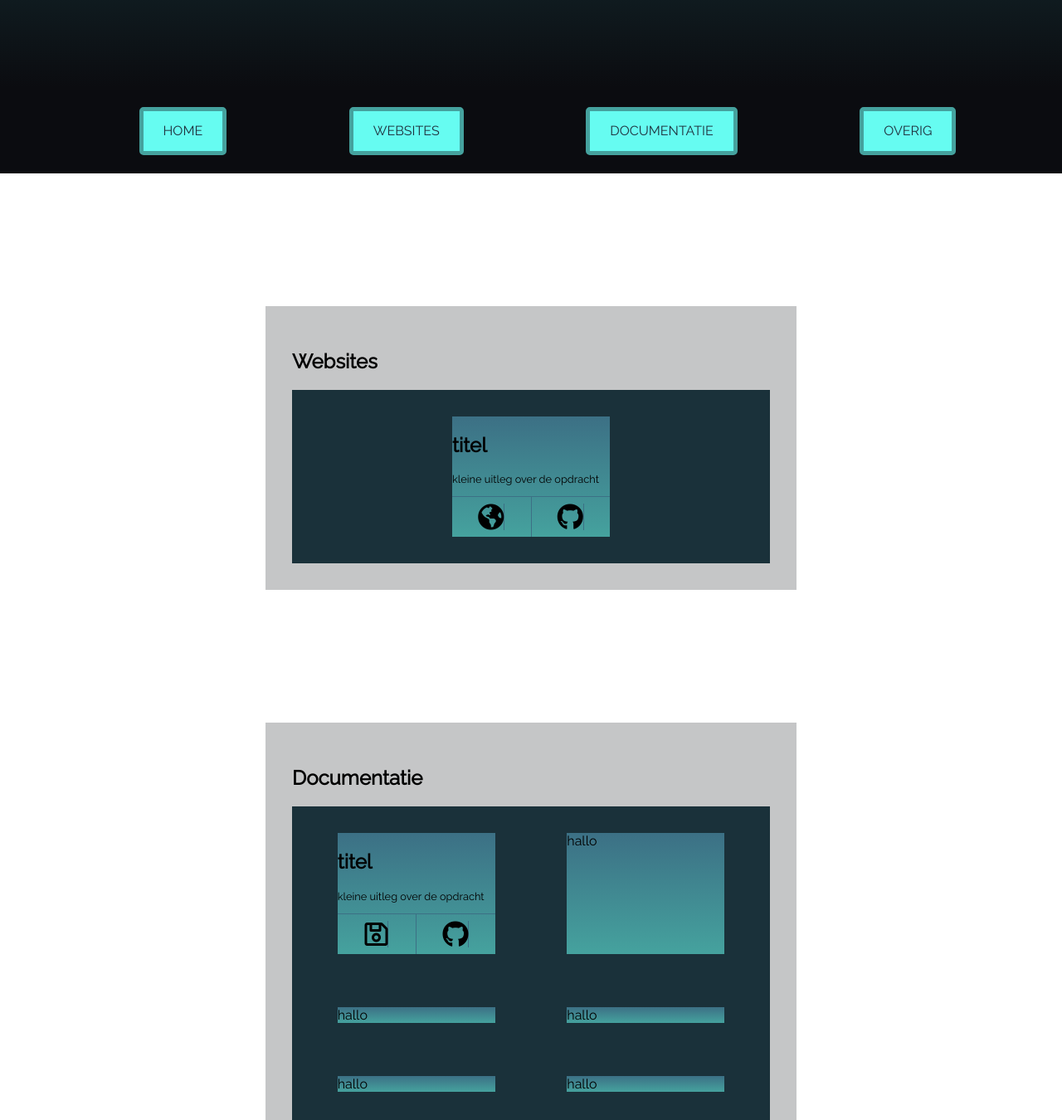
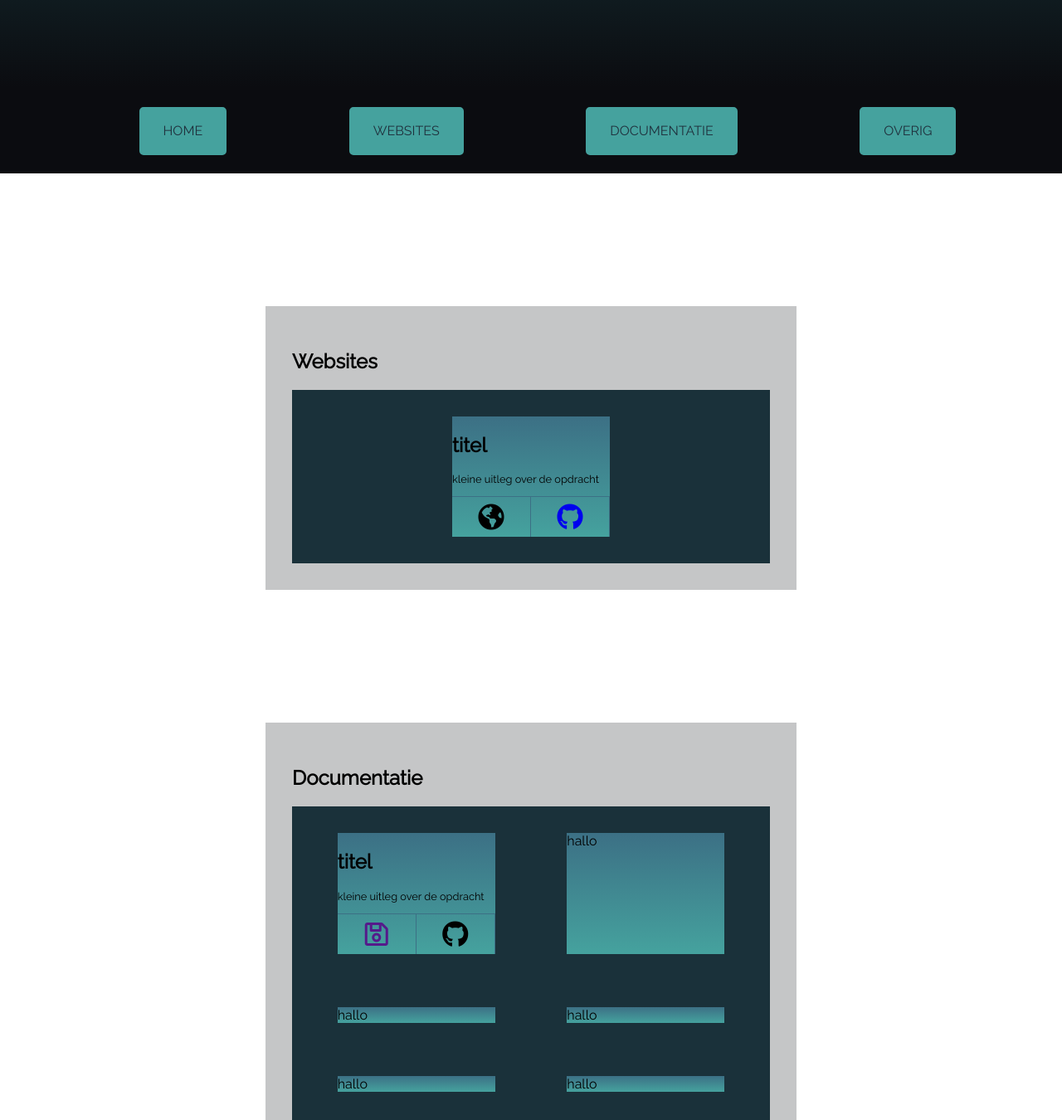
Before and after one commit to puffballl/ondernemerschap, a plain HTML site: page ondernemersportfolio/index.html in a window 1280 px wide. Shown: the part 320-1670 px from the top of the page at 83% size. Drawn offline with Linux system fonts and the light colour scheme.

Commit message:
basis
website en de opdracht interview

```diff
--- a/ondernemersportfolio/index.html
+++ b/ondernemersportfolio/index.html
@@ -4,8 +4,9 @@
         <meta charset="UTF-8">
         <title>Ondernemersportfolio Quinten R</title>
         <link type="text/css" rel="stylesheet" href="styles/style.css">
-        <link href="https://fonts.googleapis.com/css?family=Montserrat|Raleway|Roboto+Slab" rel="stylesheet">     </head>
+        <link href="https://fonts.googleapis.com/css?family=Montserrat|Raleway|Roboto+Slab" rel="stylesheet">
         <link rel="stylesheet" href="https://use.fontawesome.com/releases/v5.8.2/css/all.css" integrity="sha384-oS3vJWv+0UjzBfQzYUhtDYW+Pj2yciDJxpsK1OYPAYjqT085Qq/1cq5FLXAZQ7Ay" crossorigin="anonymous">
+    </head>
     <body>
         <header>
             <div id="home" class="bighead">
@@ -41,7 +42,7 @@
                             <a>
                             <i class="fas fa-globe-americas"></i>
                             </a>
-                            <a>
+                            <a href="https://github.com/puffballl/ondernemerschap/tree/master/ondernemersportfolio">
                             <i class="fab fa-github"></i>
                             </a>
                         </div>
@@ -60,7 +61,7 @@
                             kleine uitleg over de opdracht
                         </p>
                         <div class="itemFooter">
-                            <a>
+                            <a href="" download>
                             <i class="far fa-save"></i>
                             </a>
                             <a>
--- a/ondernemersportfolio/styles/style.scss
+++ b/ondernemersportfolio/styles/style.scss
@@ -46,7 +46,7 @@ header {
         background-color: #0b0c10;
 
         :hover {
-          background: linear-gradient(130deg, #45a29e 0%, #3c7085);
+          background: #45a29e;
           box-shadow: none;
           color: white;
           transition: .3s all ease-in-out;
@@ -57,7 +57,7 @@ header {
         a {
           text-decoration: none;
           color: #20323e;
-          background-color: #66fcf1;
+          background-color: #45a29e;
           text-align: center;
           border: 5px solid #45a29e;
           padding: 1.5rem;
@@ -107,6 +107,7 @@ header {
         margin: 2rem;
         background: linear-gradient(360deg, #45a29e 0%, #3c7085);
 
+
         p{
           font-size: 0.8rem;
         }
@@ -115,17 +116,21 @@ header {
           justify-content: space-around;
           border-top: 0.1rem solid #3c7085;
 
-          :first-child {
-            border-right: 0.1rem solid #3c7085;
 
-          }
           a{
             width: 50%;
             text-align: center;
+            border-right: 0.1rem solid #3c7085;
+            :last-of-type{
+              border-right-width: 0;
+            }
+
+
 
             i {
               margin: 0.5rem;
               font-size: 2rem;
+              border: none !important;
             }
           }
         }
@@ -138,6 +143,7 @@ header {
   position: fixed;
   top: 0;
   width: 100%;
+  background: linear-gradient(#1d474d,#0b0c10);
 }
 
 @-webkit-keyframes shadow-pop-bl {
```
Also changed, not shown: ondernemersportfolio/styles/style.css, 3 other files.
